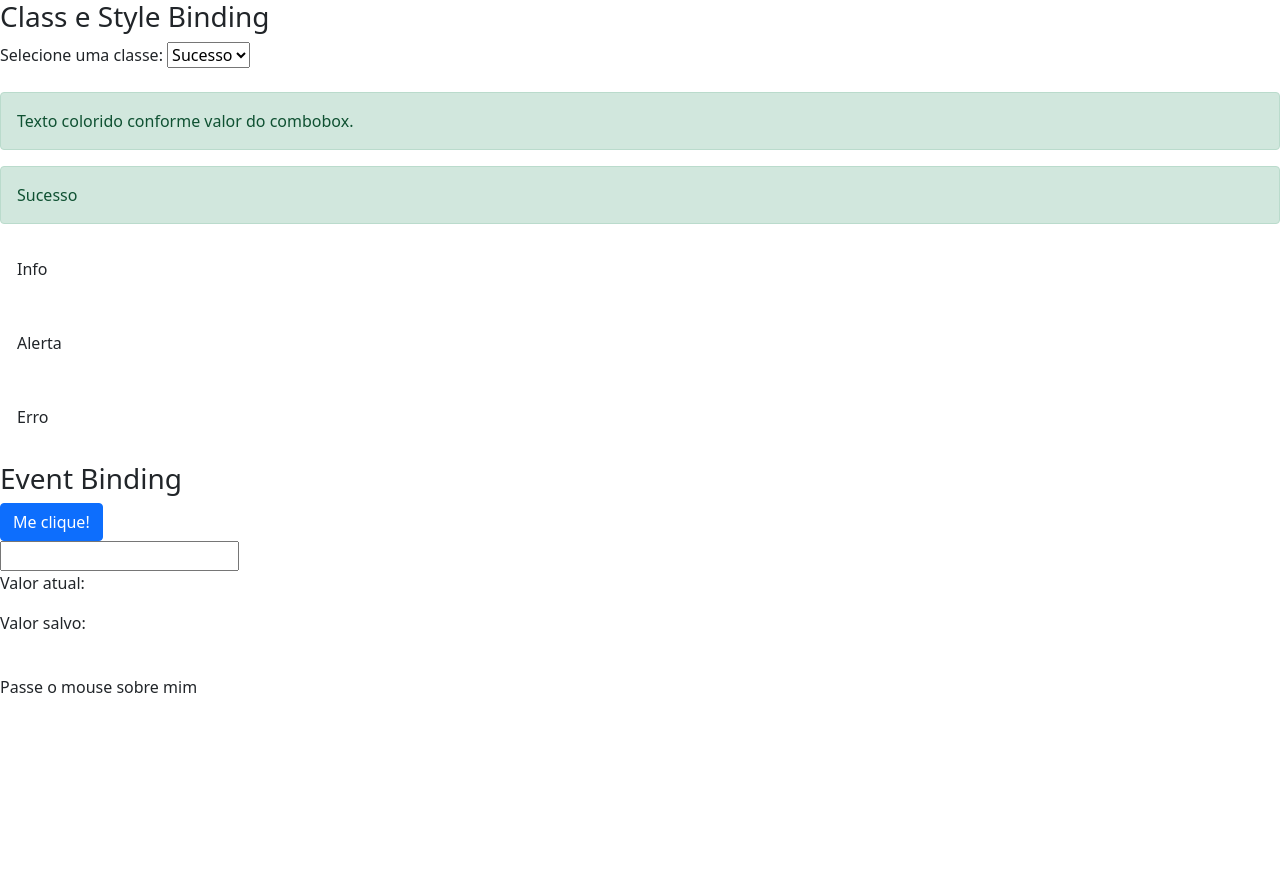
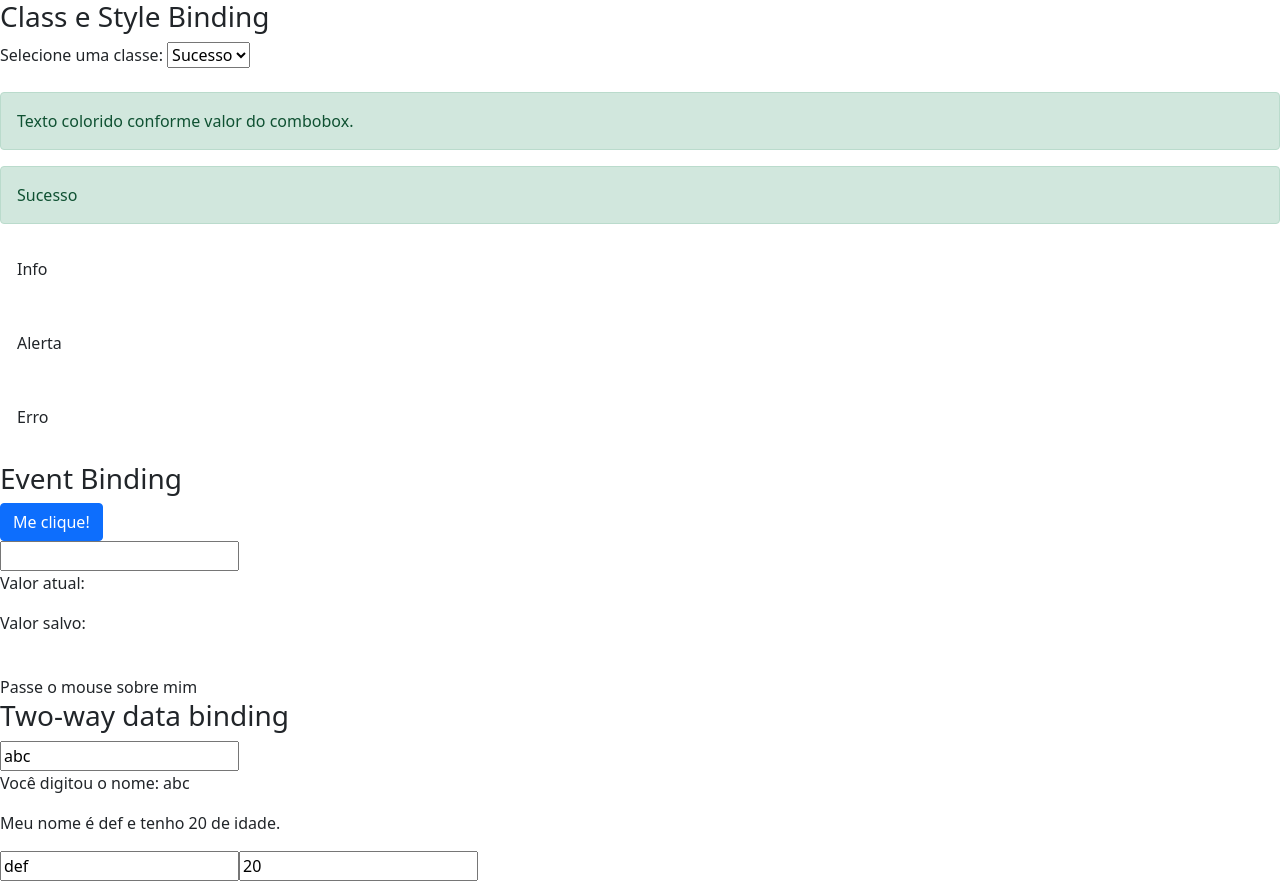
Before and after one commit to not-well/etudes, an Angular app in the folder angular-course-loiane/data-binding/: page / in a window 1280 px wide. Before the commit the page ends 800 px from the top, so only its background shows below. Built offline with nearby package versions, Linux system fonts and the light colour scheme.

Commit message:
Lesson 12

```diff
--- a/angular-course-loiane/data-binding/src/app/data-binding/data-binding.component.html
+++ b/angular-course-loiane/data-binding/src/app/data-binding/data-binding.component.html
@@ -83,3 +83,5 @@
     </div>
   </article>
 </section>
+
+<app-meu-form></app-meu-form>
--- /dev/null
+++ b/angular-course-loiane/data-binding/src/app/meu-form/meu-form.component.html
@@ -0,0 +1,16 @@
+<section class="two-way-binding">
+  <article>
+    <h3>Two-way data binding</h3>
+    <div>
+      <input type="text" [(ngModel)]="nome" />
+      <p>Você digitou o nome: {{ nome }}</p>
+    </div>
+
+    <div>
+      <p>Meu nome é {{ pessoa.nome }} e tenho {{ pessoa.idade }} de idade.</p>
+
+      <input type="text" [(ngModel)]="pessoa.nome" />
+      <input type="text" [(ngModel)]="pessoa.idade" />
+    </div>
+  </article>
+</section>
--- /dev/null
+++ b/angular-course-loiane/data-binding/src/app/meu-form/meu-form.component.ts
@@ -0,0 +1,18 @@
+import { Component, OnInit } from '@angular/core';
+
+@Component({
+  selector: 'app-meu-form',
+  templateUrl: './meu-form.component.html',
+  styleUrls: ['./meu-form.component.css'],
+})
+export class MeuFormComponent implements OnInit {
+  constructor() {}
+
+  nome: string = 'abc';
+  pessoa = {
+    nome: 'def',
+    idade: 20,
+  };
+
+  ngOnInit(): void {}
+}
```
Also changed, not shown: angular-course-loiane/data-binding/src/app/app.module.ts (+6 -9 lines), angular-course-loiane/data-binding/src/app/meu-form/meu-form.module.ts (added, +11 -0 lines), angular-course-loiane/data-binding/src/app/meu-form/meu-form.component.css (added), 1 other file (tests, documents, lock files or other folders).
